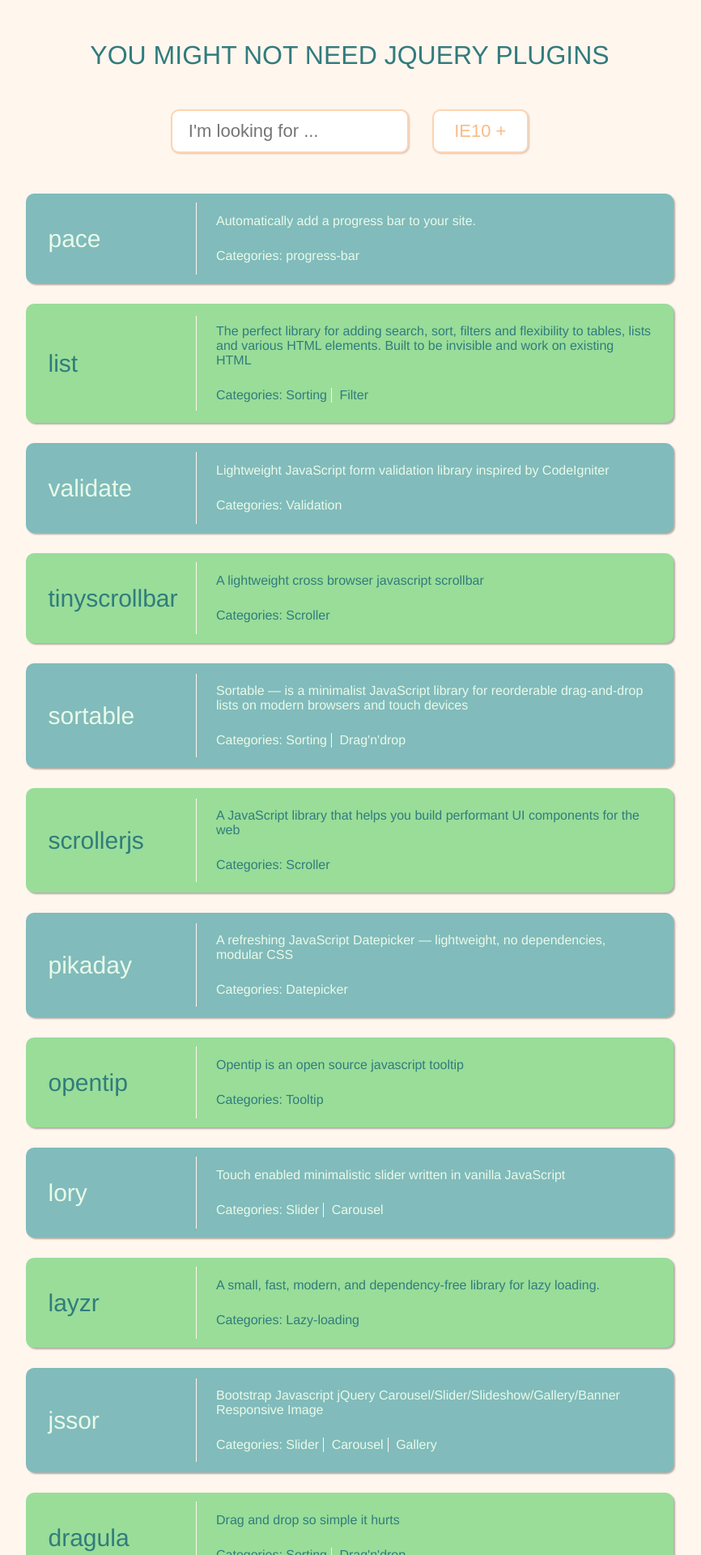
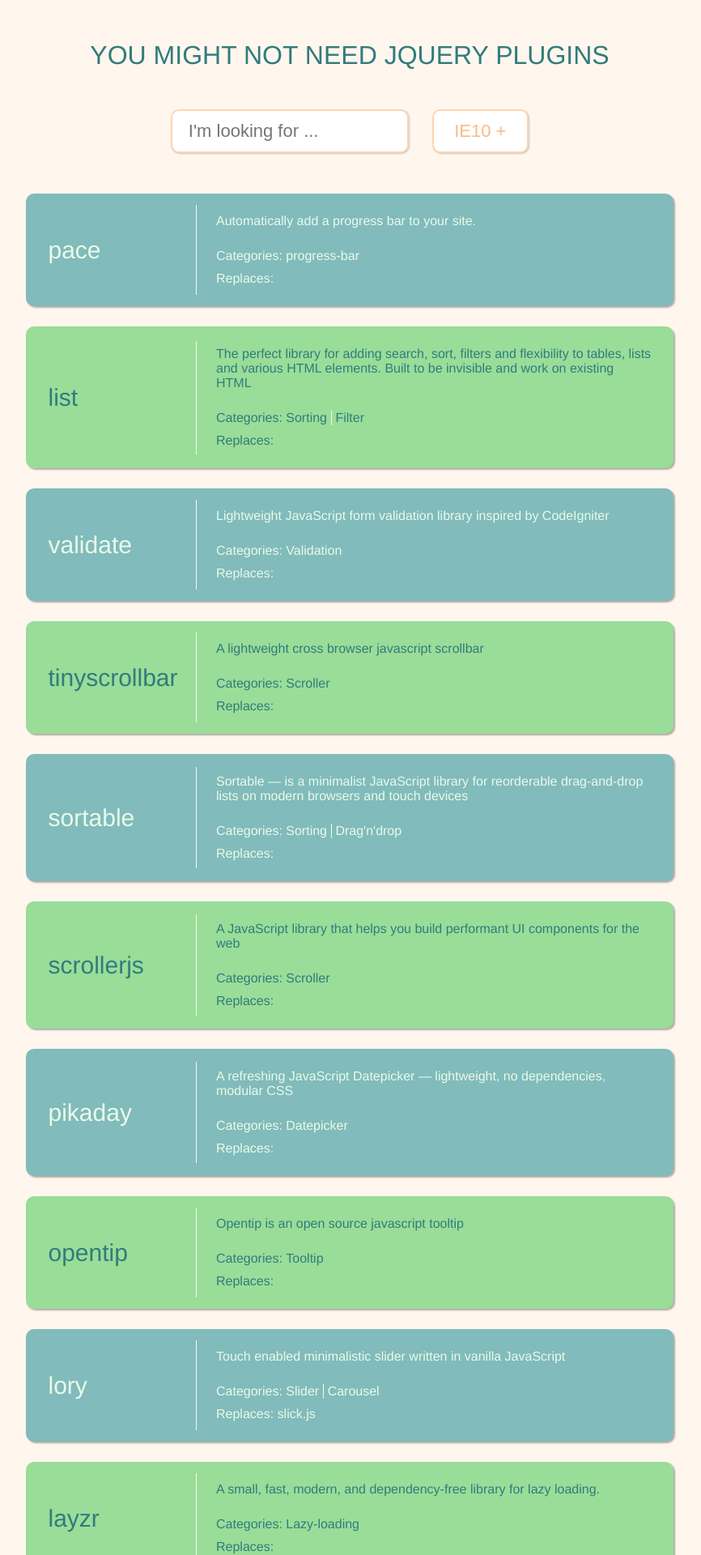
Before and after one commit to davidyezsetz/you-might-not-need-jquery-plugins, a Jekyll site: the page built from index.html, in a window 1280 px wide. Shown: the top 1920 px of the page at 81% size, without its empty margins (208-1074 px from the left). Built offline with Jekyll 4.4.1, drawn with Linux system fonts in a browser that asks for light colours; Markdown is read by kramdown in place of the engine named in the settings; some of the changed text lies outside the part shown.

Commit message:
Add filtering for replacements

```diff
--- a/index.html
+++ b/index.html
@@ -9,6 +9,11 @@
       <datalist id="categories">
       {% for category in site.categories %}
         <option value="{{ category | first }}">
+      {% endfor %}
+      {% for post in site.posts %}
+        {% for plugin in post.replaces %}
+          <option value="{{ plugin }}">
+        {% endfor %}
       {% endfor %}
       </datalist>
       <div class="select-style">
@@ -34,6 +39,14 @@
               </li>
             {% endfor %}
           </ul>
+          <ul class="list__entry__replaces js_plugin-replaces">
+              <li>Replaces:</li>
+            {% for plugin in post.replaces %}
+              <li>
+              {{ plugin }}
+              </li>
+            {% endfor %}
+          </ul>
         </a>
       </li>
       {% endfor %}
--- a/scripts/main.js
+++ b/scripts/main.js
@@ -4,7 +4,7 @@
   'use strict';
 
   var options = {
-    valueNames: [ 'js_plugin-name', 'js_plugin-categories' ]
+    valueNames: [ 'js_plugin-name', 'js_plugin-categories', 'js_plugin-replaces' ]
   };
 
   var userList = new List('js_plugins', options);
--- a/style.css
+++ b/style.css
@@ -161,7 +161,7 @@
   text-align: left;
 }
 
-.list__entry__categories {
+.list__entry__categories, .list__entry__replaces {
   display: inline-block;
   margin: 0px 0 0 25%;
   padding: 0 0 0 20px;
@@ -171,21 +171,22 @@
   text-align: left;
 }
 
-.list__entry__categories li {
+.list__entry__categories {
+  margin-bottom: 10px;
+}
+
+.list__entry__categories li, .list__entry__replaces li {
   display: inline-block;
-  margin-right: 5px;
   padding-right: 5px;
   border-right: 1px solid #FFF6EE;
 }
 
-.list__entry__categories li:first-child {
-  margin-right: 0;
+.list__entry__categories li:first-child, .list__entry__replaces li:first-child {
   padding-right: 0;
   border-right: none;
 }
 
-.list__entry__categories li:last-child {
-  margin-right: 0;
+.list__entry__categories li:last-child, .list__entry__replaces li:last-child {
   padding-right: 0;
   border-right: none;
 }
```
Also changed, not shown: _posts/2015-4-23-lory.md (+1 -0 lines).
